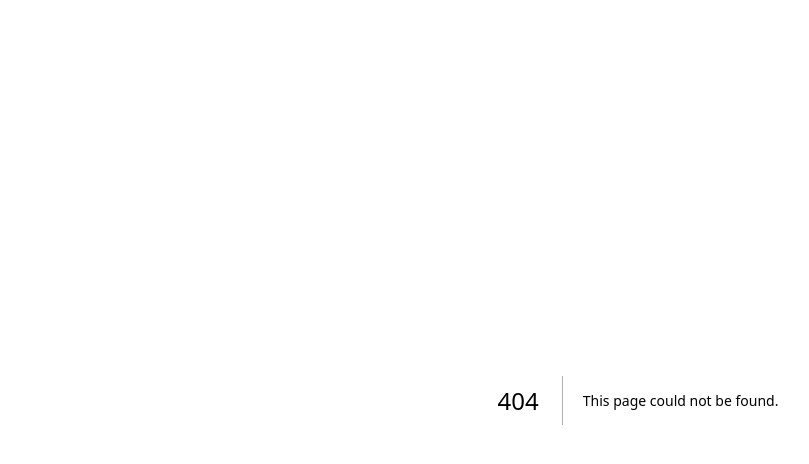
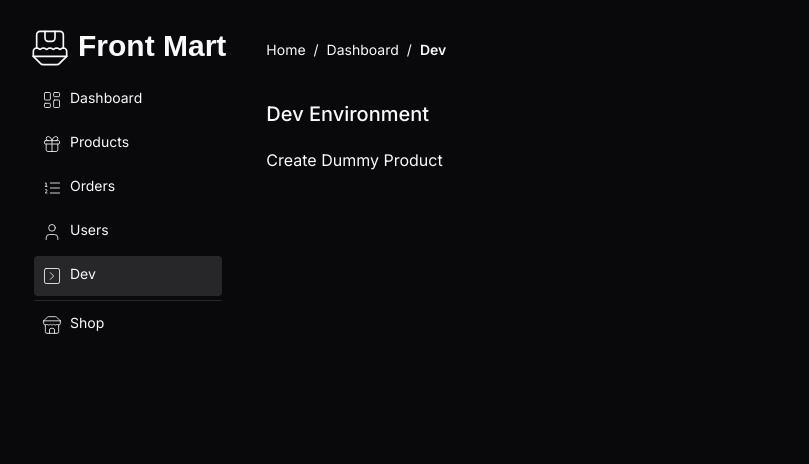
Before and after one commit to StepAsideLiL/front-mart, a Next.js app: page /dashboard/dev in a window 1280 px wide. Before the commit this address had no page. Shown: the top 464 px of the page, without its empty margins (2-811 px from the left). Built offline with nearby package versions, Linux system fonts and the light colour scheme; a web font is replaced by a local one.

Commit message:
create: dashboard dev page

```diff
--- /dev/null
+++ b/app/(dashboard)/dashboard/dev/page.tsx
@@ -0,0 +1,19 @@
+import Title from "@/components/uis/title";
+
+const DevPage = () => {
+  return (
+    <>
+      <section>
+        <Title variant={"xl"}>Dev Environment</Title>
+      </section>
+
+      <section className="space-y-5">
+        <section>
+          <h1>Create Dummy Product</h1>
+        </section>
+      </section>
+    </>
+  );
+};
+
+export default DevPage;
```
Also changed, not shown: app/(dashboard)/dashboard/dev/_parts/actions.ts (added).
